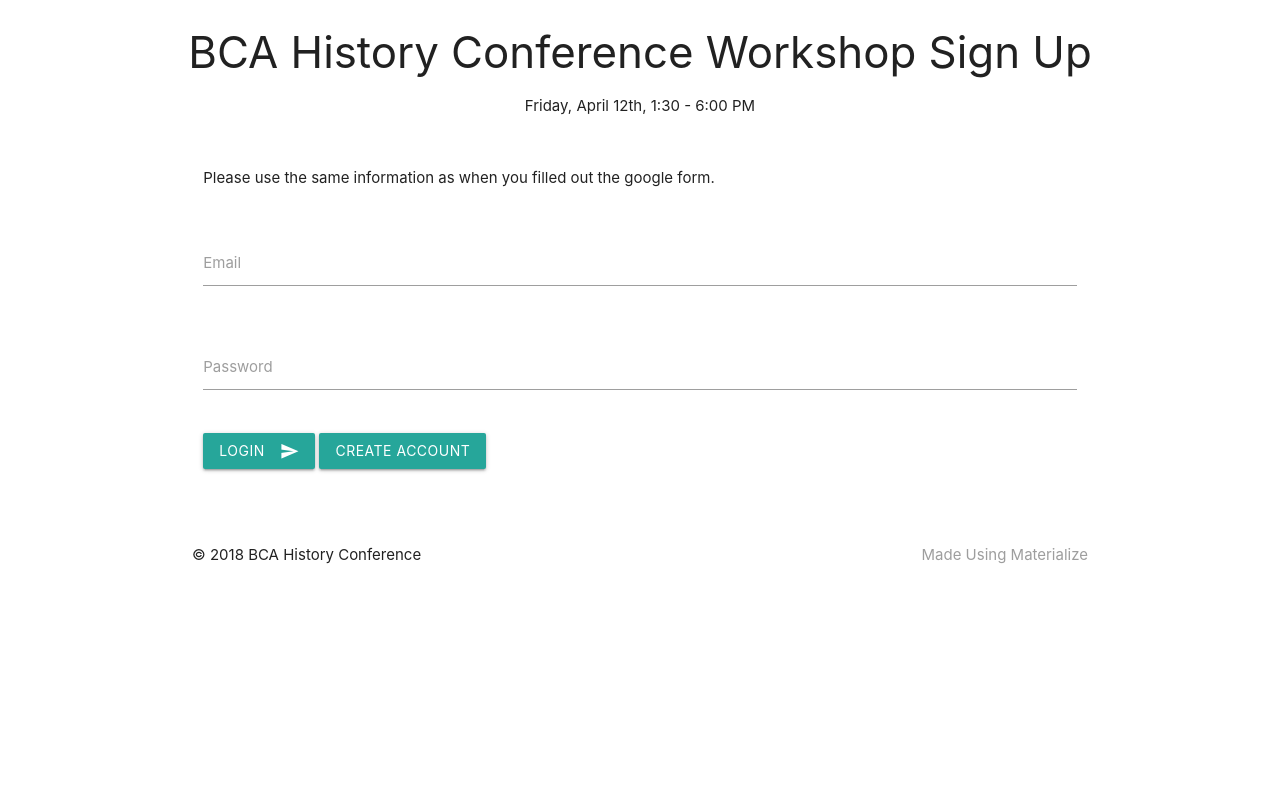
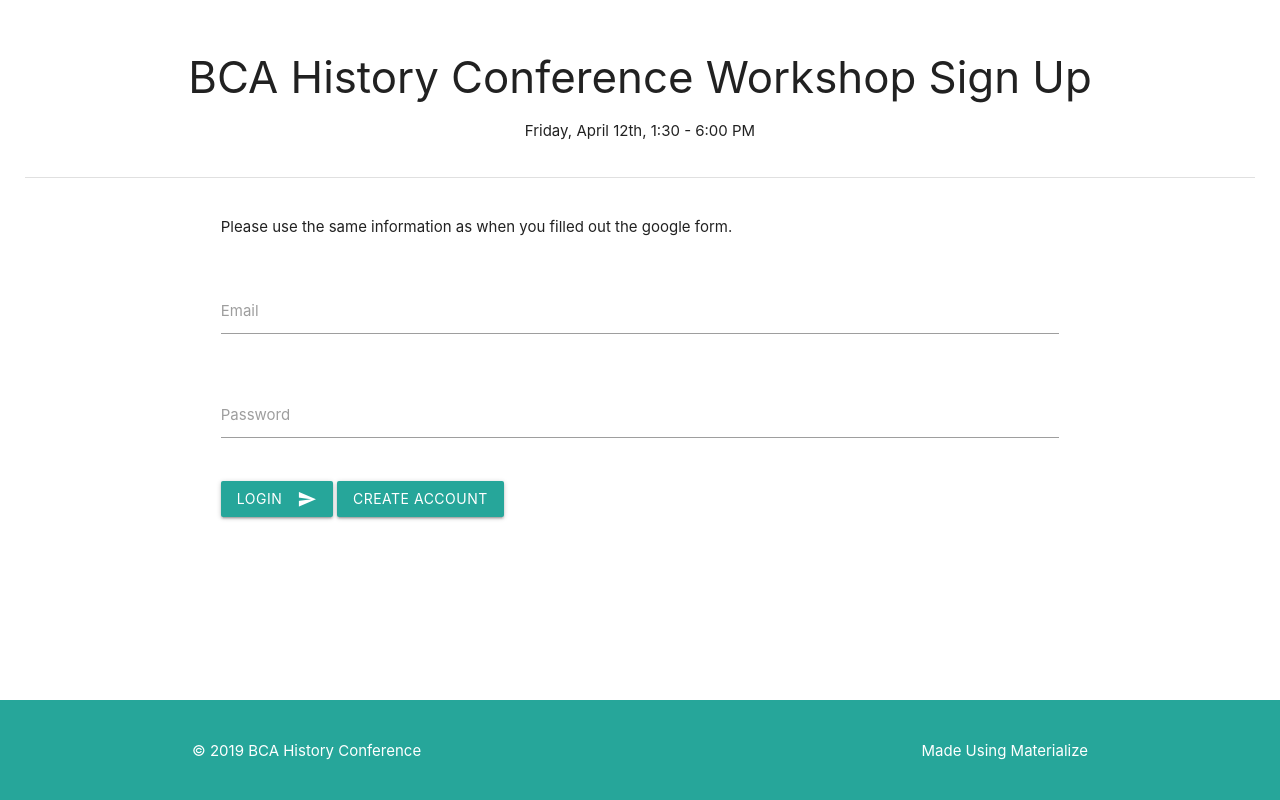
Before and after one commit to davidionita/BCAHistoryConference, a PHP site: page /controller in a window 1280 px wide. Run offline with PHP 8.4, Linux system fonts and the light colour scheme.

Commit message:
Colorized footer, header divider, fixed typo

```diff
--- a/controller/workshop_signup.php
+++ b/controller/workshop_signup.php
@@ -16,7 +16,7 @@
         <div id="sign_up">
             <div class="row">
                 <div class="col s12">
-                    <p>Please use the same information as when you filled out the google form.</p>
+                    <p>Please use the same information as when you filled out the Google Form.</p>
                     <p>To change your registration, type in the same name and email. Then choose new workshops and click submit.</p>
                     <p>Workshop Information found <a href="https://bcahistoryconference.weebly.com/topics.html">here</a>.</p>
                     <?php if($ended == true){  ?> <div style="text-align: center;"><h5>Registration Has Ended</h5></div> <?php }?>
--- a/view/footer.php
+++ b/view/footer.php
@@ -5,11 +5,39 @@
     <link rel="stylesheet" href="https://cdnjs.cloudflare.com/ajax/libs/materialize/1.0.0-beta/css/materialize.min.css">
 </head>
 <body>
-	  <div id="footer" class="footer-copyright">
-	    <div class="container">
-	    	&copy; 2018 BCA History Conference
-	    <a class="grey-text right" href="https://materializecss.com/">Made Using Materialize</a>
-	    </div>
-	  </div>
+
+<br>
+
+<div id="footer" class="footer-copyright" style="background-color: #26a69a;">
+    <div class="container" style="padding-bottom: 10px; color: white;">
+        &copy; 2019 BCA History Conference
+        <a class="white-text right" href="https://materializecss.com/">Made Using Materialize</a>
+    </div>
+</div>
+
 </body>
+
+<style>
+    html {
+        position: relative;
+        min-height: 100%;
+    }
+
+    body {
+        margin: 0 0 100px;
+        bottom: 100px;
+        padding: 25px;
+    }
+
+    #footer {
+        background-color: orange;
+        position: absolute;
+        left: 0;
+        bottom: 0;
+        height: 100px;
+        width: 100%;
+        overflow: hidden;
+    }
+</style>
+
 </html>
--- a/view/header.php
+++ b/view/header.php
@@ -21,5 +21,8 @@
             <?php }?>
         </div>
 	</div>
+
+    <div class="divider"></div>
+    <br>
 </body>
 </html>
```
